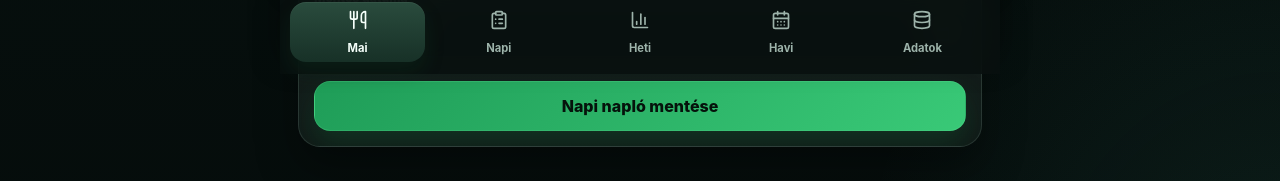
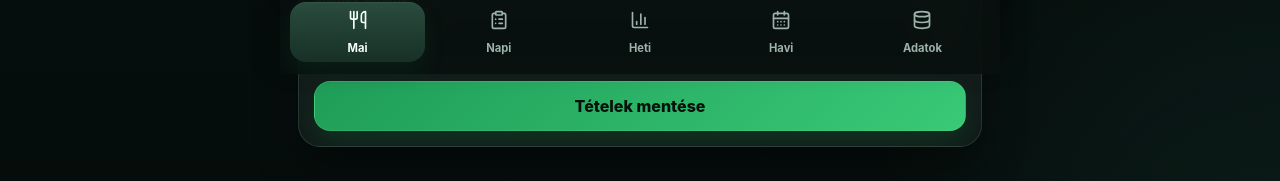
Before and after one commit to tonetttoman/makro-app, a React (Vite) app: page / in a window 1280 px wide. Shown: the part 726-907 px from the top of the page. Built offline with nearby package versions, Linux system fonts and the light colour scheme.

Commit message:
rename daily save button to entries

```diff
--- a/src/App.jsx
+++ b/src/App.jsx
@@ -250,7 +250,7 @@ export default function App() {
               />
             </label>
             <button className="primary-button full" type="button" onClick={handleConfirmDailyLog}>
-              Napi napló mentése
+              Tételek mentése
             </button>
           </section>
         </main>
```
